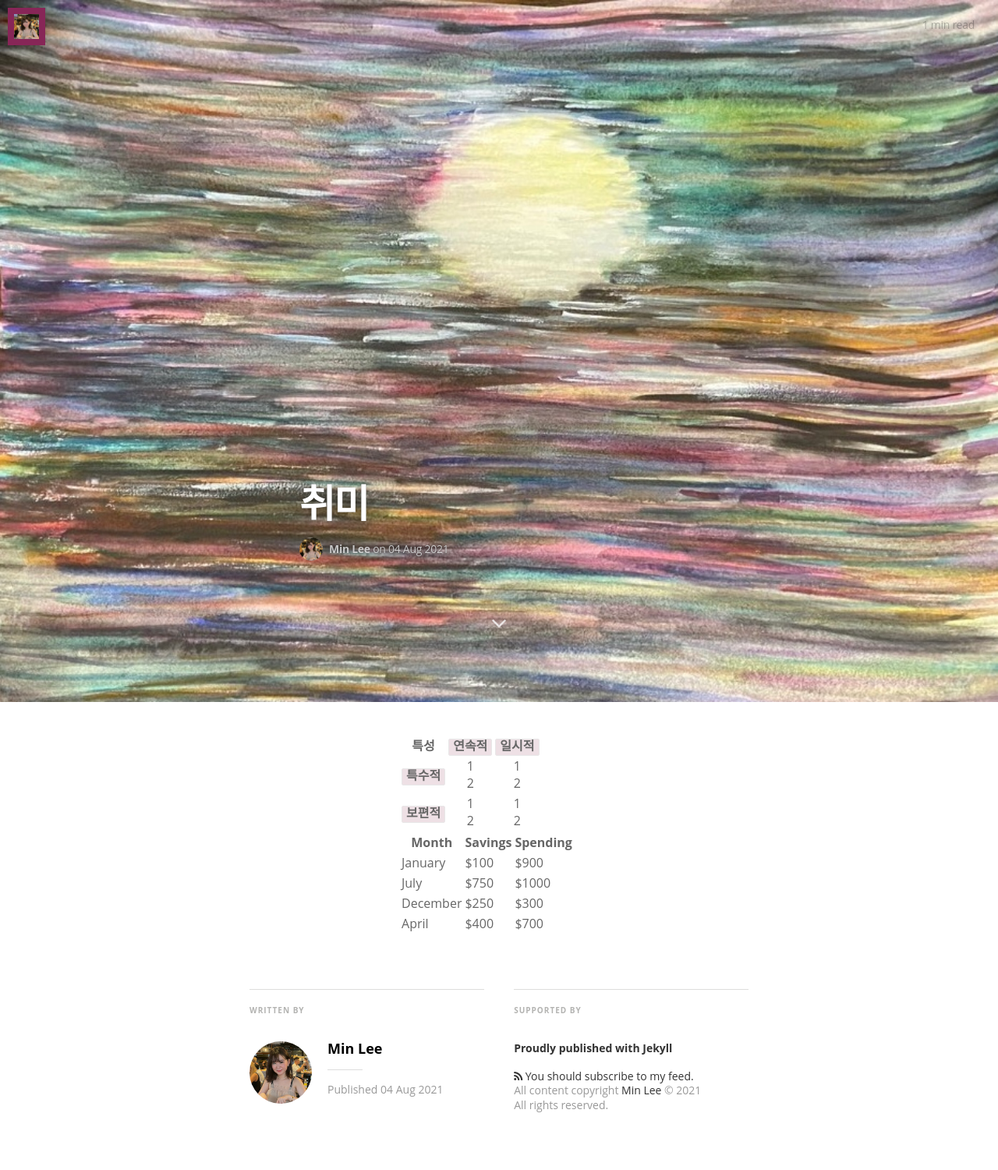
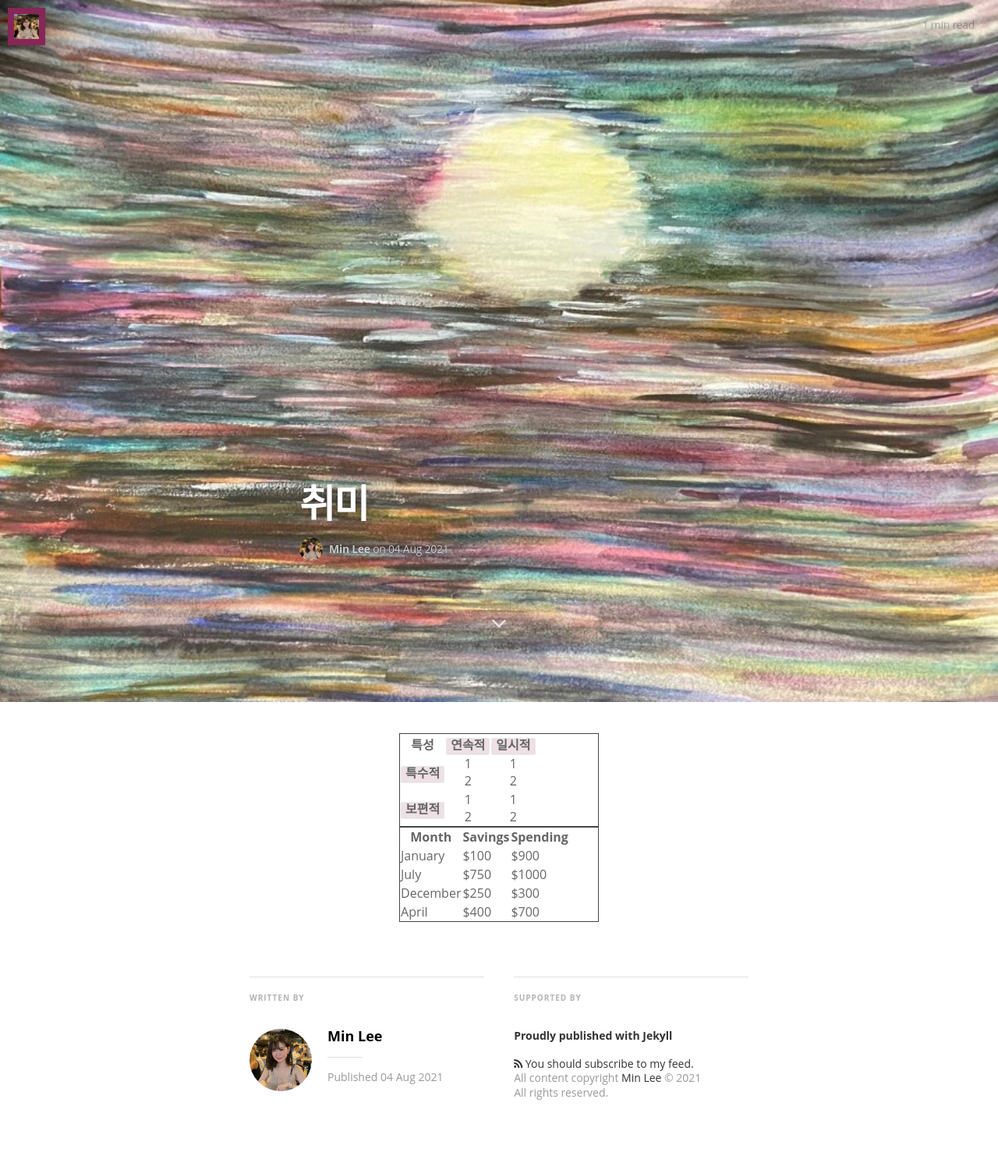
Before and after one commit to minniie/minniie.github.io, a Jekyll site: the page built from _posts/2021-08-05-post4.markdown, in a window 1280 px wide. Shown: the top 1500 px of the page at 78% size. Built offline with Jekyll 4.4.1, drawn with Linux system fonts in a browser that asks for light colours; nearby versions of some CDN libraries; some web fonts are replaced; grey boxes are pictures that could not be loaded.

Commit message:
Update main.sass

```diff
--- a/css/main.sass
+++ b/css/main.sass
@@ -36,6 +36,8 @@ table
   margin-left: auto
   margin-right: auto
   width: 40%
+  border: 1px solid #444444
+  border-collapse: collapse
 
 body
   font-family: $font-sans
```
